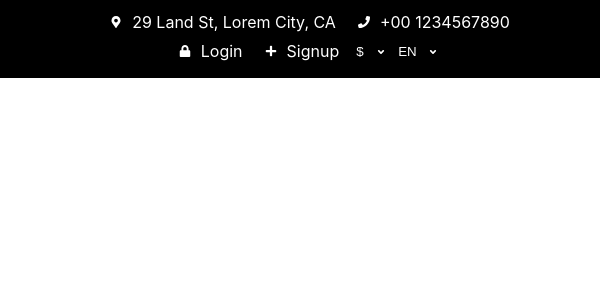
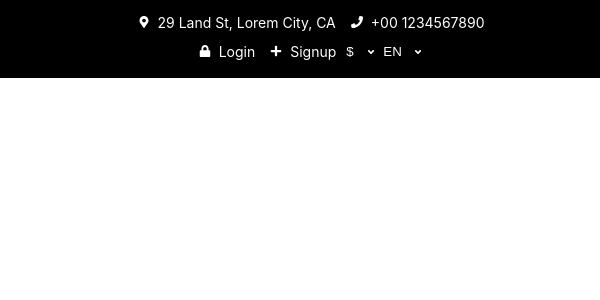
Before and after one commit to keshavgoyal2807/Leamigo-website, a React (Create React App) app: page / in a window 600 px wide. Shown: the top 300 px of the page. Built offline with nearby package versions, Linux system fonts and the light colour scheme.

Commit message:
made resonsive design changes to header

```diff
--- a/src/styles/header.css
+++ b/src/styles/header.css
@@ -308,7 +308,7 @@
 
 }
 
-@media screen and (max-width: 699px) and (min-width:450px)
+@media screen and (max-width: 699px) and (min-width:400px)
 {
     .header{
         width: 100%;
@@ -327,8 +327,8 @@
     .header p{
         color: white;
         display: inline;
-        margin: 5px;
-        font-size: 16px;
+        margin: 3px;
+        font-size: 14px;
     }
     .contact{
         display: flex;
@@ -336,7 +336,7 @@
     }
     .contact .address{
         margin: 2px;
-        margin-right: 10px;
+        margin-right: 5px;
     }
     .contact .phone{
         margin: 2px;
@@ -353,14 +353,14 @@
 
     .details .user .login{
         margin: 2px;
-        margin-right: 10px;
+        margin-right: 5px;
         display: flex;
         align-items: center;
     }
 
     .details .user .signup{
         margin: 2px;
-        margin-right: 10px;
+        margin-right: 5px;
         display: flex;
         align-items: center;
     }
@@ -371,7 +371,7 @@
 
     .details .units .currency{
         margin: 2px;
-        margin-right: 10px;
+        margin-right: 5px;
         position: relative;
         display: flex;
         align-items: center;
@@ -380,7 +380,7 @@
 
     .details .units .language{
         margin: 2px;
-        margin-right: 10px;
+        margin-right: 5px;
         position: relative;
         display: flex;
         align-items: center;
@@ -405,7 +405,7 @@
 
 }
 
-@media screen and (max-width: 449px)
+@media screen and (max-width: 399px)
 {
     .header{
         width: 100%;
@@ -424,8 +424,8 @@
     .header p{
         color: white;
         display: inline;
-        margin: 5px;
-        font-size: 16px;
+        margin: 3px;
+        font-size: 14px;
     }
     .contact{
         display: flex;
@@ -434,7 +434,6 @@
     }
     .contact .address{
         margin: 2px;
-        margin-right: 10px;
         margin-bottom: 15px;
     }
     .contact .phone{
@@ -469,6 +468,7 @@
 
     .details .units{
         display: flex;
+        align-items: center;
         margin-bottom: 15px;
     }
 
@@ -479,6 +479,7 @@
         display: flex;
         align-items: center;
         width: 30px;
+        height: 25px;
     }
 
     .details .units .language{
@@ -488,6 +489,7 @@
         display: flex;
         align-items: center;
         width: 40px;
+        height: 25px;
     }
 
     .details .units select{
@@ -508,7 +510,7 @@
         display: inline;
         position: absolute;
         right: 0px;
-        top:5px;
+        top:3px;
     }
 
 }
```
